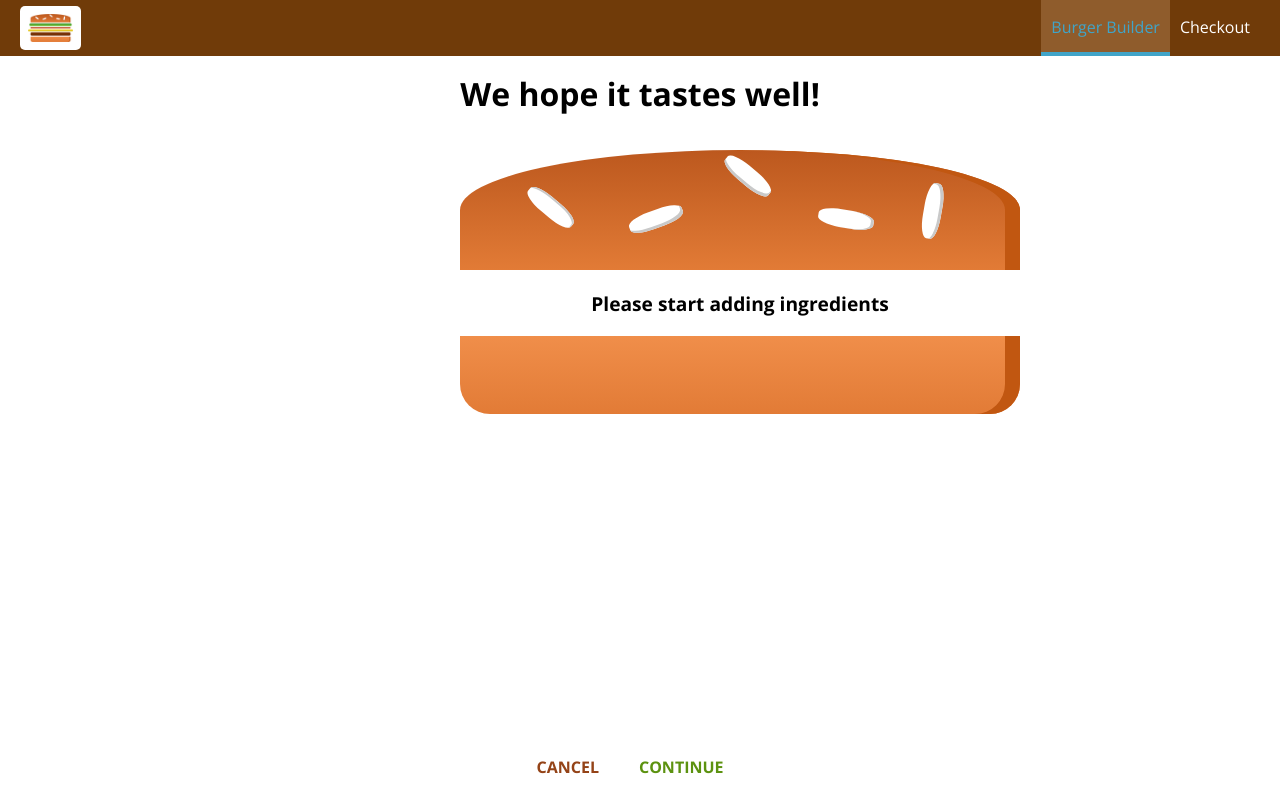
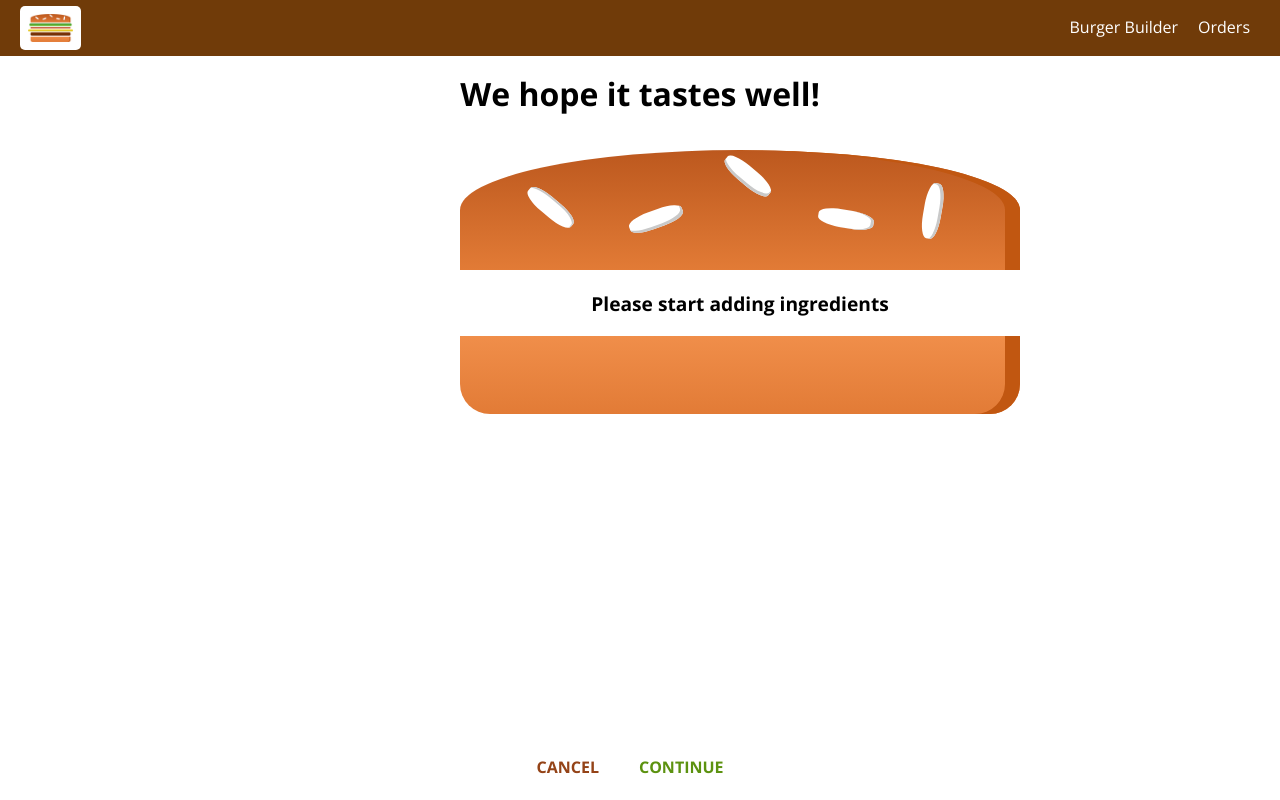
Before and after one commit to z-queue/react-app-burger-builder, a React app: page /checkout in a window 1280 px wide. Built offline with nearby package versions, Linux system fonts and the light colour scheme.

Commit message:
implemented navigation link

```diff
--- a/src/components/Navigation/NavigationItems/NavigationItem/NavigationItem.js
+++ b/src/components/Navigation/NavigationItems/NavigationItem/NavigationItem.js
@@ -1,11 +1,14 @@
 import React from 'react';
+import { NavLink } from 'react-router-dom';
 
 import classes from './NavigationItem.css';
 
 const navItem = (props) => (
   <li className={classes.NavigationItem}>
-    <a href={props.link}
-      className={props.active ? classes.active : null}>{props.children}</a>
+    <NavLink
+      to={props.link}
+      exact={props.exact}
+      activeClassName={classes.active}>{props.children}</NavLink>
   </li>
 );
 
--- a/src/components/Navigation/NavigationItems/NavigationItems.js
+++ b/src/components/Navigation/NavigationItems/NavigationItems.js
@@ -6,8 +6,8 @@
 
 const navItems = () => (
   <ul className={classes.NavigationItems}>
-    <NavItem link="/" active>Burger Builder</NavItem>
-    <NavItem link="/">Checkout</NavItem>
+    <NavItem link="/" exact>Burger Builder</NavItem>
+    <NavItem link="/orders">Orders</NavItem>
   </ul>
 );
 
```
